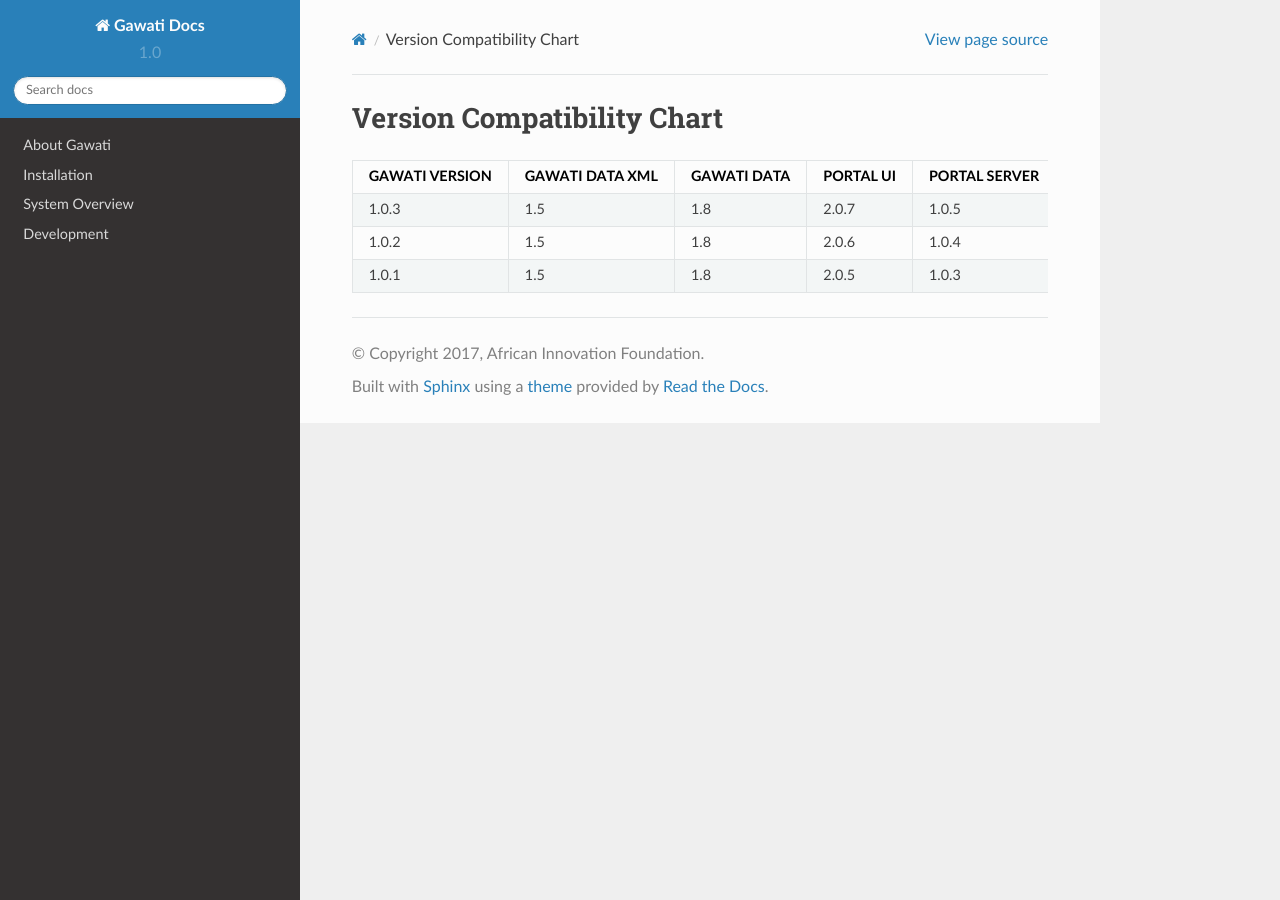
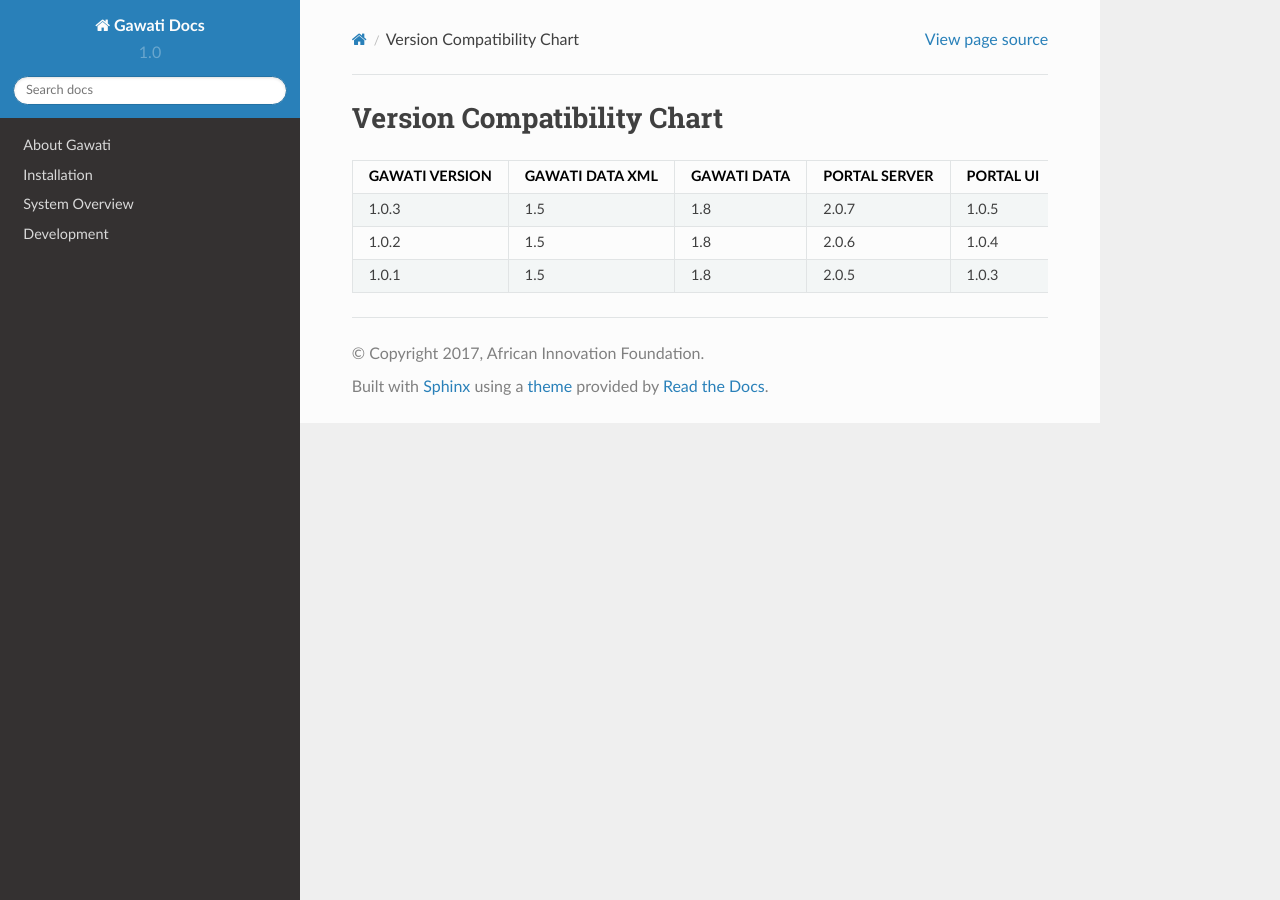
Before and after one commit to gawati/gawati-docs, a Sphinx documentation site: the page built from docs/source/development/version-compat.rst, in a window 1280 px wide. Built offline with Sphinx 7.4.7 and the Read the Docs theme 2.0.0, drawn with Linux system fonts in a browser that asks for light colours.

```diff
--- a/docs/source/development/version-compat.rst
+++ b/docs/source/development/version-compat.rst
@@ -1,12 +1,13 @@
 Version Compatibility Chart
 ###########################
 
-+----------------+-----------------+-------------+-----------+----------------+--------+
-| GAWATI VERSION | GAWATI DATA XML | GAWATI DATA | PORTAL UI | PORTAL SERVER  | STATUS |
-+================+=================+=============+===========+================+========+
-| 1.0.3          | 1.5             |    1.8      |  2.0.7    |   1.0.5        |  OK    |
-+----------------+-----------------+-------------+-----------+----------------+--------+
-| 1.0.2          | 1.5             |    1.8      |  2.0.6    |   1.0.4        |  OK    |
-+----------------+-----------------+-------------+-----------+----------------+--------+
-| 1.0.1          | 1.5             |    1.8      |  2.0.5    |   1.0.3        |  OK    |
-+----------------+-----------------+-------------+-----------+----------------+--------+
++-------+--------+------+------+-------+------+
+|GAWATI |GAWATI  |GAWATI|PORTAL|PORTAL |      |
+|VERSION|DATA XML|DATA  |SERVER|UI     |STATUS|
++=======+========+======+======+=======+======+
+| 1.0.3 | 1.5    |1.8   |2.0.7 |1.0.5  |  OK  |
++-------+--------+------+------+-------+------+
+| 1.0.2 | 1.5    |1.8   |2.0.6 |1.0.4  |  OK  |
++-------+--------+------+------+-------+------+
+| 1.0.1 | 1.5    |1.8   |2.0.5 |1.0.3  |  OK  |
++-------+--------+------+------+-------+------+
```
